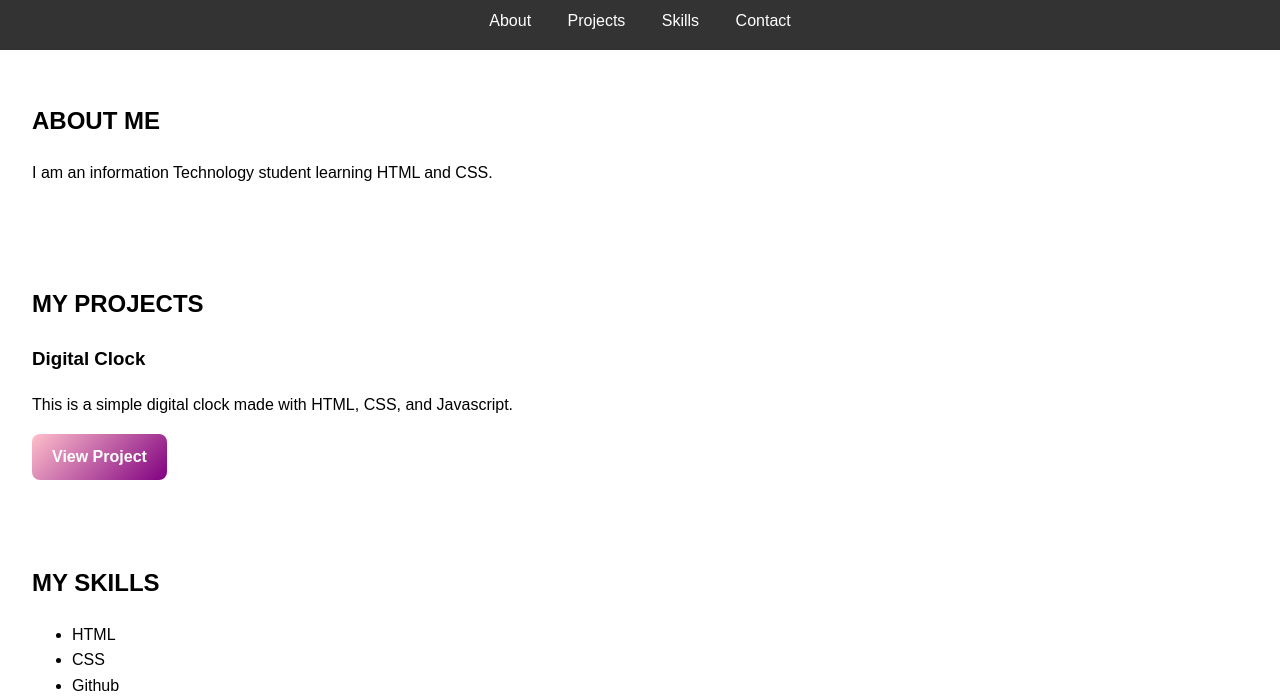
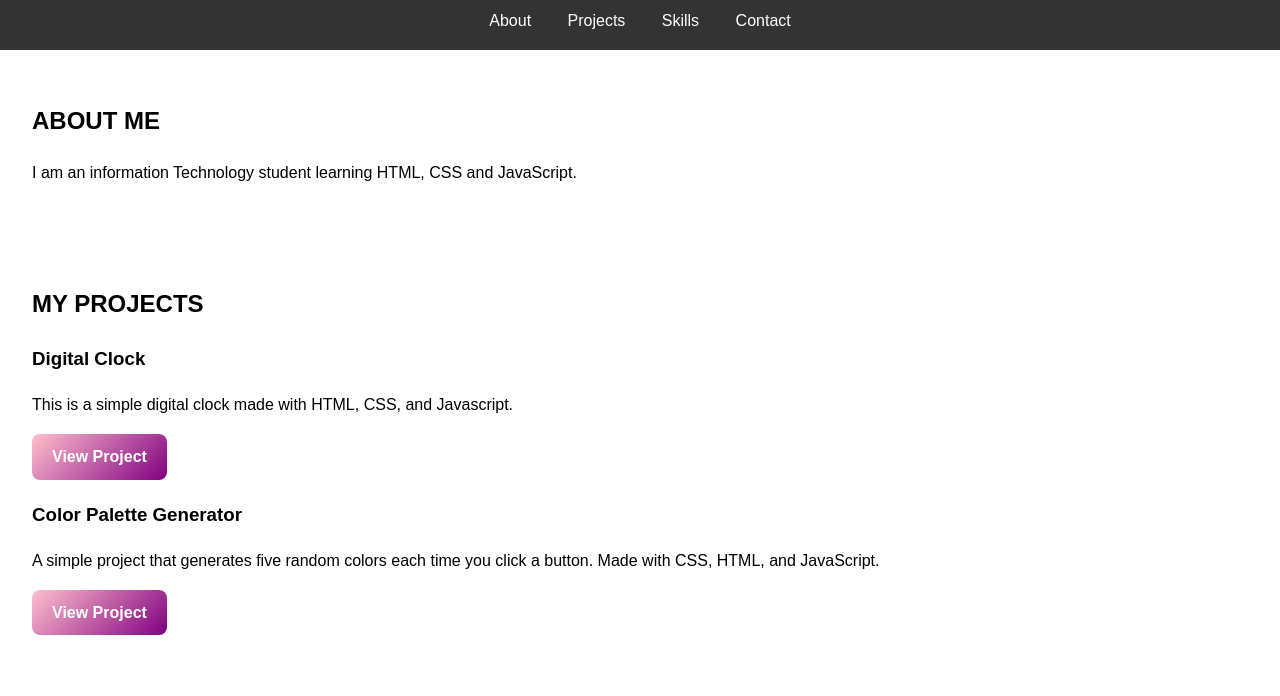
Before and after one commit to Sotty24/Portfolio, a plain HTML site: page index.html in a window 1280 px wide. Shown: the part 102-798 px from the top of the page. Drawn offline with Linux system fonts and the light colour scheme; a script that the page names is missing.

Commit message:
index.html

```diff
--- a/index.html
+++ b/index.html
@@ -19,7 +19,7 @@
 
  <section id="about">
     <h2>ABOUT ME</h2>
-    <p>I am an information Technology student learning HTML and CSS.</p>
+    <p>I am an information Technology student learning HTML, CSS and JavaScript.</p>
  </section>
 
  <section id="projects">
@@ -29,7 +29,12 @@
      <h3> Digital Clock</h3>
      <p> This is a simple digital clock made with HTML, CSS, and Javascript.</p>
      <a href="https://sotty24.github.io/DigitalClock/" target="_blank" class="btn"> View Project</a>
- </section>
+     <!-- Color Palette Generator Project -->
+      <div class="project"></div>
+      <h3>Color Palette Generator</h3>
+      <p>A simple project that generates five random colors each time you click a button. Made with CSS, HTML, and JavaScript. </p>
+      <a href="https://sotty24.github.io/color-palette-generator/" target="_blank" class="btn">View Project</a>
+</section>
 
 <section id="skills">
     <h2>MY SKILLS</h2>
```
